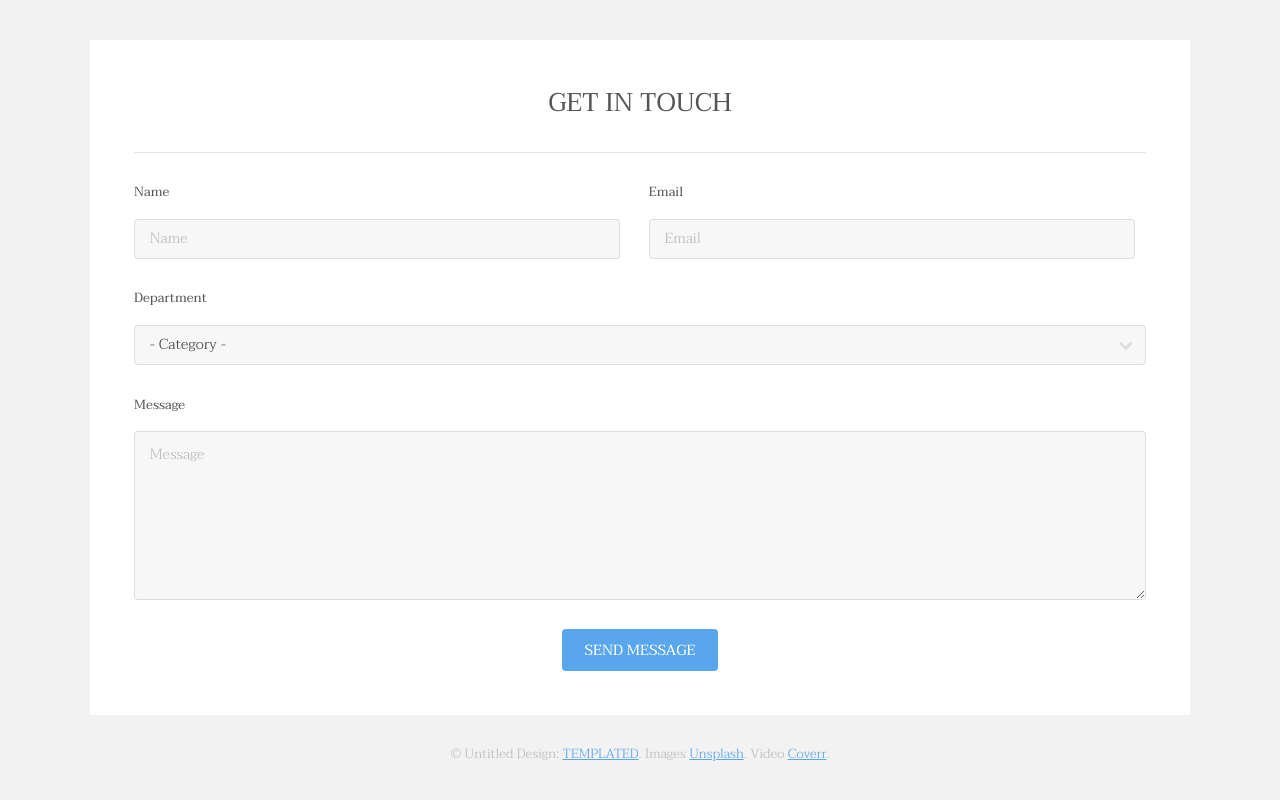
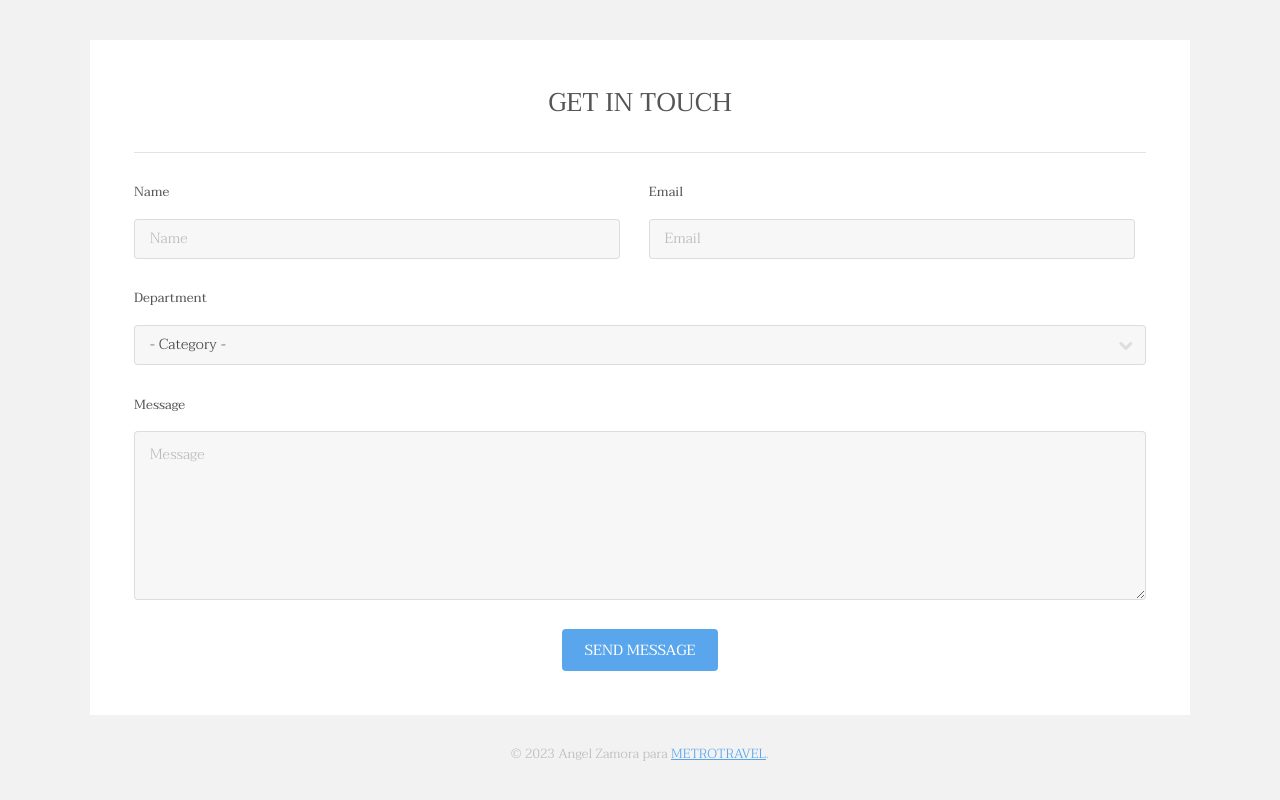
Before and after one commit to zamora16/REP_04_METROPOLITA, a plain HTML site: page index.html in a window 1280 px wide. Shown: the part 3231-4031 px from the top of the page. Drawn offline with Linux system fonts and the light colour scheme.

Commit message:
cambios en el pie de página por Angel

```diff
--- a/index.html
+++ b/index.html
@@ -194,7 +194,8 @@
 						</div>
 					</section>
 					<div class="copyright">
-						&copy; Untitled Design: <a href="https://templated.co/">TEMPLATED</a>. Images <a href="https://unsplash.com/">Unsplash</a>. Video <a href="http://coverr.co/">Coverr</a>.
+
+						© 2023 Angel Zamora para <a href="https://metro.travel/">METROTRAVEL</a>.
 					</div>
 				</div>
 			</footer>
```
